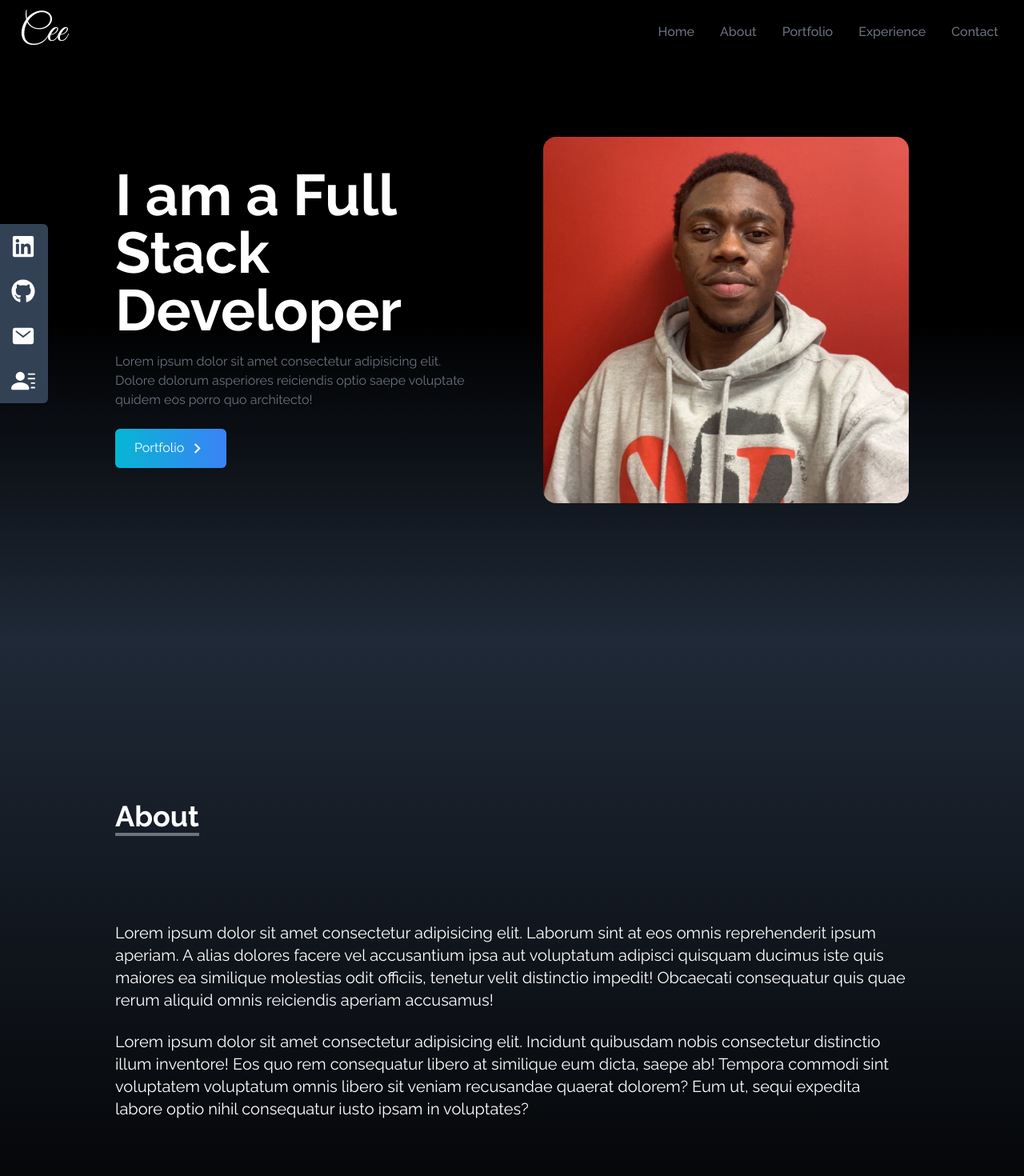
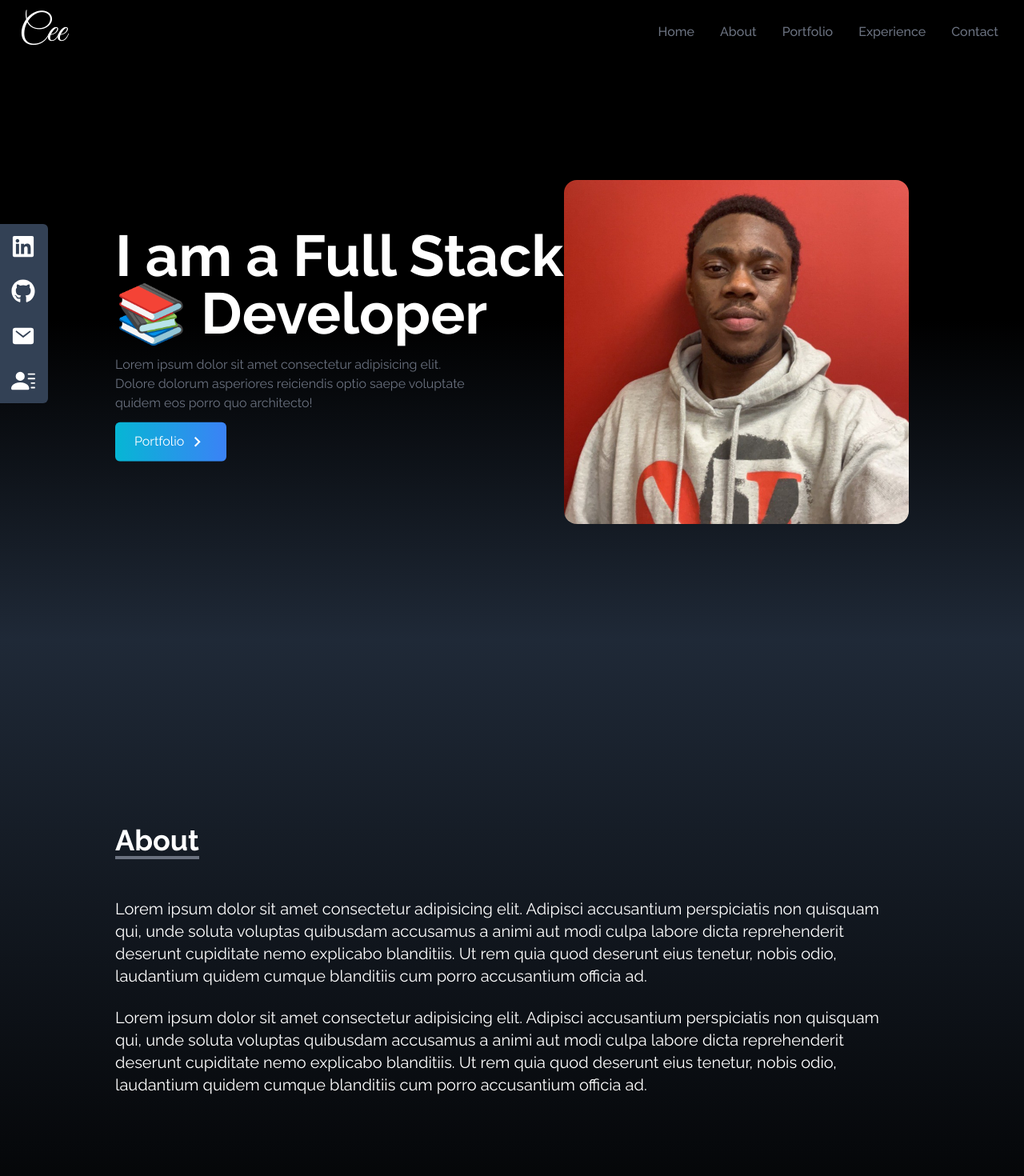
Before and after one commit to OldRodger/Portfolio, a React (Vite) app: page / in a window 1280 px wide. Shown: the top 1470 px of the page at 80% size. Built offline with nearby package versions, Linux system fonts and the light colour scheme.

Commit message:
Fixed alignment issue

```diff
--- a/src/components/About.jsx
+++ b/src/components/About.jsx
@@ -2,14 +2,19 @@ import React from 'react'
 
 function About() {
     return (
-        <div name="about" className='w-full h-screen bg-gradient-to-b from-gray-800 to-black text-white'>
-            <div className='max-w-screen-lg mx-auto p-4 flex flex-col justify-center w-full h-full'>
-                <div className='pb-8'>
-                    <p className='text-4xl font-bold inline border-b-4 border-gray-500'>About</p>
+        <div name="about" className='w-full bg-gradient-to-b from-gray-800 to-black text-white md:h-screen'>
+            <div className="max-w-screen-lg mx-auto px-4 py-20 md:py-0 h-full flex flex-col md:justify-center gap-12">
+                <div>
+                    <p className='text-4xl font-bold border-b-4 border-gray-500 inline-block'>About</p>
                 </div>
-                <p className='text-xl mt-20'>Lorem ipsum dolor sit amet consectetur adipisicing elit. Laborum sint at eos omnis reprehenderit ipsum aperiam. A alias dolores facere vel accusantium ipsa aut voluptatum adipisci quisquam ducimus iste quis maiores ea similique molestias odit officiis, tenetur velit distinctio impedit! Obcaecati consequatur quis quae rerum aliquid omnis reiciendis aperiam accusamus!</p>
-                <br />
-                <p className='text-xl'>Lorem ipsum dolor sit amet consectetur adipisicing elit. Incidunt quibusdam nobis consectetur distinctio illum inventore! Eos quo rem consequatur libero at similique eum dicta, saepe ab! Tempora commodi sint voluptatem voluptatum omnis libero sit veniam recusandae quaerat dolorem? Eum ut, sequi expedita labore optio nihil consequatur iusto ipsam in voluptates?</p>
+                <div className='grid gap-6 text-lg md:text-xl'>
+                    <p>
+                        Lorem ipsum dolor sit amet consectetur adipisicing elit. Adipisci accusantium perspiciatis non quisquam qui, unde soluta voluptas quibusdam accusamus a animi aut modi culpa labore dicta reprehenderit deserunt cupiditate nemo explicabo blanditiis. Ut rem quia quod deserunt eius tenetur, nobis odio, laudantium quidem cumque blanditiis cum porro accusantium officia ad.
+                    </p>
+                    <p>
+                        Lorem ipsum dolor sit amet consectetur adipisicing elit. Adipisci accusantium perspiciatis non quisquam qui, unde soluta voluptas quibusdam accusamus a animi aut modi culpa labore dicta reprehenderit deserunt cupiditate nemo explicabo blanditiis. Ut rem quia quod deserunt eius tenetur, nobis odio, laudantium quidem cumque blanditiis cum porro accusantium officia ad.
+                    </p>
+                </div>
             </div>
         </div>
     )
--- a/src/components/Experience.jsx
+++ b/src/components/Experience.jsx
@@ -61,8 +61,8 @@ function Experience() {
     ]
 
     return (
-        <div name="experience" className='bg-gradient-to-b from-gray-800 to-black w-full h-screen'>
-            <div className='max-w-screen-lg mx-auto p-4 flex flex-col justify-center w-full h-full text-white'>
+        <div name="experience" className='bg-gradient-to-b from-gray-800 to-black w-full md:h-screen'>
+            <div className='max-w-screen-lg px-4 py-8 mx-auto flex flex-col justify-center w-full h-full text-white'>
                 <div>
                     <p className='text-4xl font-bold inline-block border-b-4 border-gray-400'>Experience</p>
                     <p className='py-6'>These are the technologies i've worked with</p>
--- a/src/components/Home.jsx
+++ b/src/components/Home.jsx
@@ -5,26 +5,27 @@ import { Link } from 'react-scroll'
 
 function Home() {
     return (
-        <div name="home" className='h-screen w-full bg-gradient-to-b from-black via-black to-gray-800'>
+        <div name="home" className='h-screen w-full bg-gradient-to-b from-black via-black to-gray-800 pt-20'>
             <div className='max-w-screen-lg mx-auto flex flex-col items-center justify-center h-full px-4 md:flex-row'>
                 <div className='flex flex-col justify-center h-full'>
-                    <h2 className='text-4xl sm:text-7xl font-bold text-white'>I am a Full Stack Developer </h2>
+                    <h2 className='text-4xl sm:text-7xl font-bold text-white'>I am a Full Stack <span className='hidden md:inline-block'>📚</span> Developer </h2>
                     <p className='text-gray-500 py-4 max-w-md'>
                         Lorem ipsum dolor sit amet consectetur adipisicing elit. Dolore dolorum asperiores reiciendis optio saepe voluptate quidem eos porro quo architecto!
                     </p>
                     <div>
                         <Link to='portfolio' duration={500} offset={-60} smooth>
-                            <button className='group text-white px-6 py-3 my-2 flex items-center rounded-md bg-gradient-to-r from-cyan-500 to-blue-500 cursor-pointer gap-1 w-fit'>
+                            <button className='group text-white px-6 py-3 my-2 flex items-center rounded-md bg-gradient-to-r from-cyan-500 to-blue-500 cursor-pointer gap-1 w-fit md:animate-bounce'>
                                 <span>Portfolio</span>
                                 <span className='group-hover:rotate-90 duration-300'>
                                     <MdOutlineKeyboardArrowRight size={25} />
                                 </span>
-                            </button></Link>
+                            </button>
+                        </Link>
                     </div>
                 </div>
 
                 <div>
-                    <img src={heroImage} alt="my profile" className='rounded-2xl mx-auto w-2/3 md:w-full' />
+                    <img src={heroImage} alt="my profile" className='rounded-2xl w-2/3 md:w-full' />
                 </div>
             </div>
         </div>
--- a/src/components/Portfolio.jsx
+++ b/src/components/Portfolio.jsx
@@ -50,7 +50,7 @@ function Portfolio() {
 
     return (
         <div name="portfolio" className='bg-gradient-to-b from-black to-gray-800 w-full text-white md:h-screen'>
-            <div className='max-w-screen-lg p-4 mx-auto flex flex-col justify-center w-full h-full'>
+            <div className='max-w-screen-lg px-4 pb-16 md:pb-0  mx-auto flex flex-col justify-center w-full h-full'>
                 <div className='pb-8'>
                     <p className='text-4xl font-bold border-b-4 border-gray-500 inline-block'>Portfolio</p>
                     <p className='py-6'>Check out some of my work right here</p>
```
Also changed, not shown: src/App.jsx (line endings or trailing spaces).
